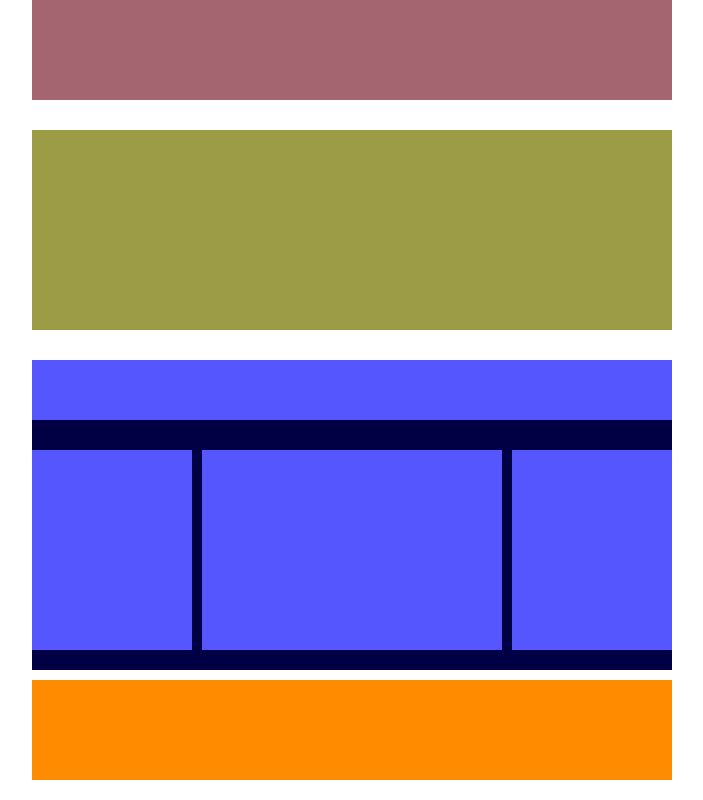
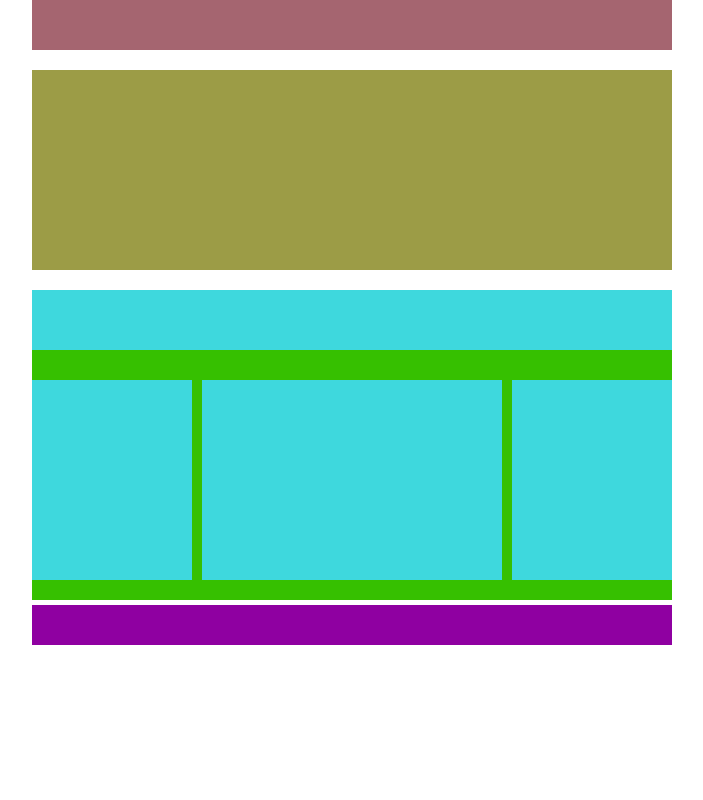
Before and after one commit to ClaudioMattina/htmlcss-struttura-wp, a plain HTML site: page index.html in a window 1280 px wide. Shown: the whole page, without its empty margins (288-991 px from the left). Drawn offline with Linux system fonts and the light colour scheme.

Commit message:
da perfezionare stasera dopo il dentista

```diff
--- a/index.html
+++ b/index.html
@@ -30,16 +30,16 @@
         <!-- main -->
         <main>
             <div class="main-container clearfix">
-                <div class="sezione-alto">
+                <div class="sezione-alto colore">
 
                 </div>
-                <div class="sezione-left">
+                <div class="sezione-left colore">
 
                 </div>
-                <div class="sezione-centrale">
+                <div class="sezione-centrale colore">
 
                 </div>
-                <div class="sezione-right">
+                <div class="sezione-right colore">
 
                 </div>
 
--- a/style.css
+++ b/style.css
@@ -12,20 +12,20 @@
 .header{
     background-color: rgb(165, 101, 112);
     width: 100%;
-    height: 100px;
-    margin-bottom: 30px;
+    height: 50px;
+    margin-bottom: 20px;
 }
 
 .section{
     background-color: rgb(156, 156, 70);
     width: 100%;
     height: 200px;
-    margin-bottom: 30px;
+    margin-bottom: 20px;
 }
 
 .main-container{
     width: 100%;
-    background-color: rgb(1, 0, 68);
+    background-color: rgb(54, 192, 0);
     padding-bottom: 20px;
 }
 
@@ -35,24 +35,25 @@
     clear: both;
 }
 
+.colore{
+    background-color: rgb(62, 216, 221);
+}
+
 .sezione-alto{
     width: 100%;
     height: 60px;
-    background-color: rgb(86, 86, 255);
     margin-bottom: 30px;
 }
 
 .sezione-left{
     width: 25%;
     height: 200px;
-    background-color: rgb(86, 86, 255);
     float: left;
 }
 
 .sezione-centrale{
     width: calc(50% - 20px);
     height: 200px;
-    background-color:rgb(86, 86, 255);
     margin: 0 10px;
     float: left;
 }
@@ -60,13 +61,12 @@
 .sezione-right{
     width: 25%;
     height: 200px;
-    background-color: rgb(86, 86, 255);
     float: right;
 }
 
 .footer{
     width: 100%;
-    height: 100px;
-    background-color: darkorange;
-    margin-top: 10px;
+    height: 40px;
+    background-color: rgb(143, 0, 161);
+    margin-top: 5px;
 }
```
